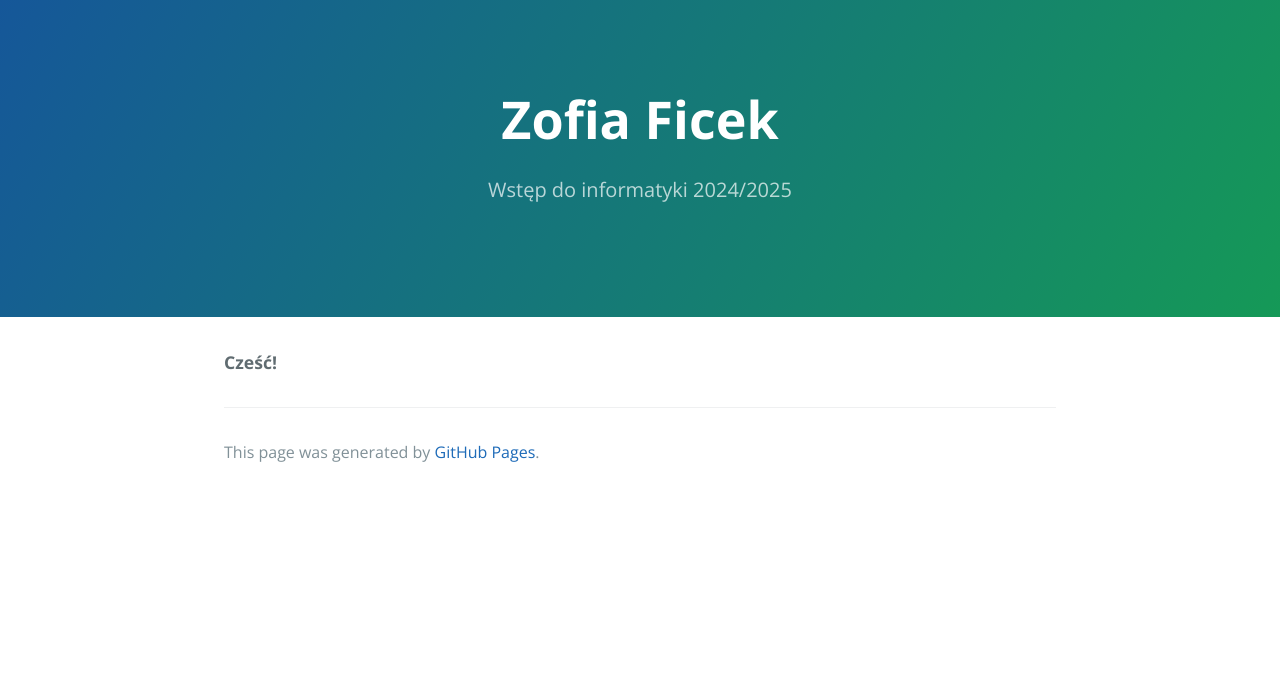
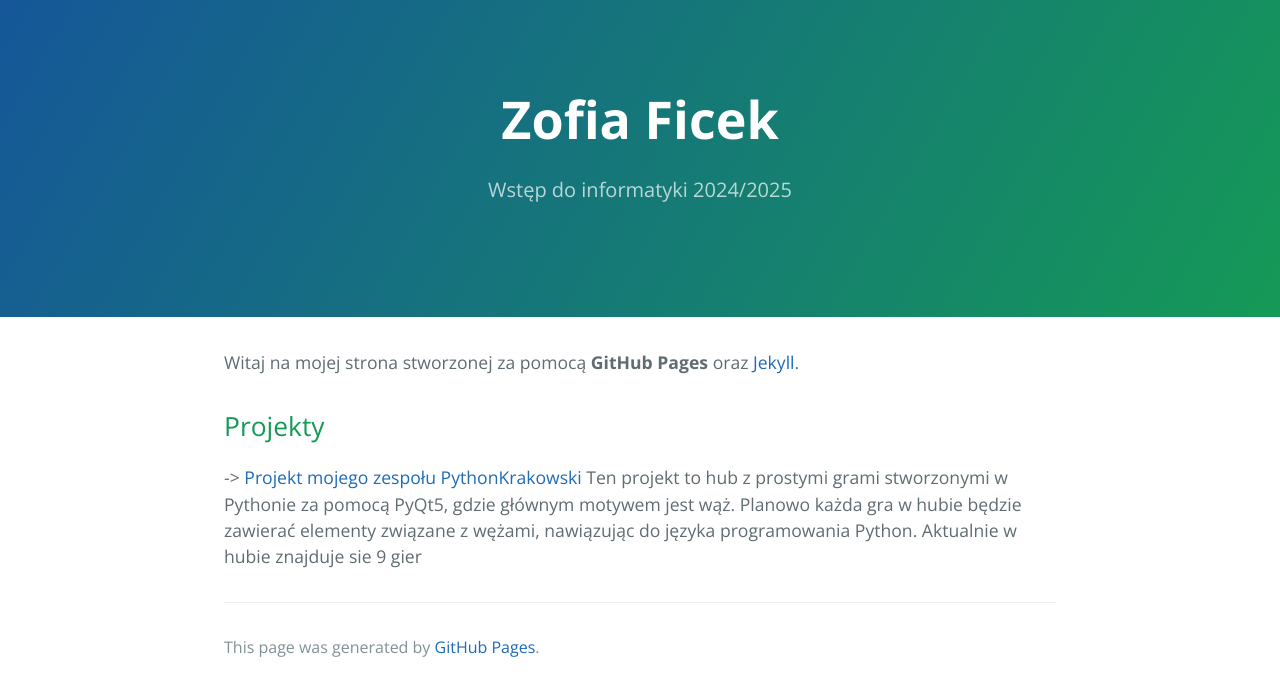
Before and after one commit to zofiaficek/zofiaficek.github.io, a Jekyll site: the page built from index.md, in a window 1280 px wide. Shown: the top 696 px of the page. Built offline with Jekyll 4.4.1, drawn with Linux system fonts in a browser that asks for light colours.

Commit message:
Update index.md

```diff
--- a/index.md
+++ b/index.md
@@ -2,4 +2,7 @@
 layout: default
 ---
 
-**Cześć!**
+Witaj na mojej strona stworzonej za pomocą **GitHub Pages** oraz [Jekyll](https://jekyllrb.com/).
+## Projekty ##
+-> [Projekt mojego zespołu PythonKrakowski](https://github.com/2024-2025-AGH-Wstep-do-Informatyki/PythonKrakowski)
+Ten projekt to hub z prostymi grami stworzonymi w Pythonie za pomocą PyQt5, gdzie głównym motywem jest wąż. Planowo każda gra w hubie będzie zawierać elementy związane z wężami, nawiązując do języka programowania Python. Aktualnie w hubie znajduje sie 9 gier
```
